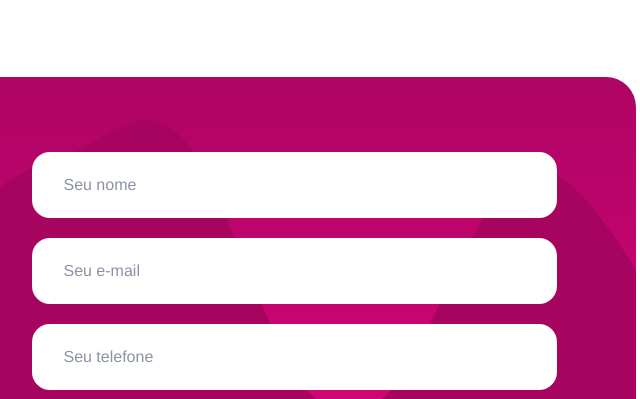
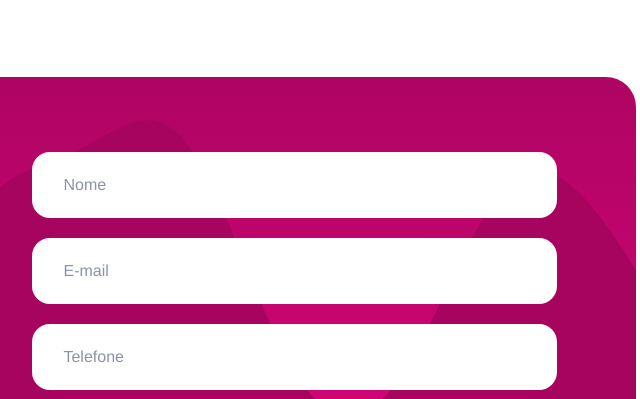
Before and after one commit to joaopinheiro159/landing-dia-maes, a plain HTML site: page index.html in a window 1280 px wide. Shown: the part 837-1236 px from the top of the page, 562-1202 px from the left. Drawn offline with nearby package versions, Linux system fonts and the light colour scheme; some packages are replaced by stand-ins of ours; a script that the page names is missing.

Commit message:
placeholder input contato

```diff
--- a/index.html
+++ b/index.html
@@ -142,9 +142,9 @@
           </div>
           <div class="col-xl-7 col-lg-5">
             <form action="#" class="subscribe-form align-items-center" id="form-contato" method="POST">
-              <input type="nome" name="nome" id="nome" placeholder="Seu nome" />
-              <input type="email" name="email" id="email" placeholder="Seu e-mail" />
-              <input type="number" name="telefone" id="tel" placeholder="Seu telefone" />
+              <input type="nome" name="nome" id="nome" placeholder="Nome" />
+              <input type="email" name="email" id="email" placeholder="E-mail" />
+              <input type="number" name="telefone" id="tel" placeholder="Telefone" />
               <button type="submit" class="main-btn btn-hover" style="width: 70%" id="btn-enviar">
                 Enviar
               </button>
```
